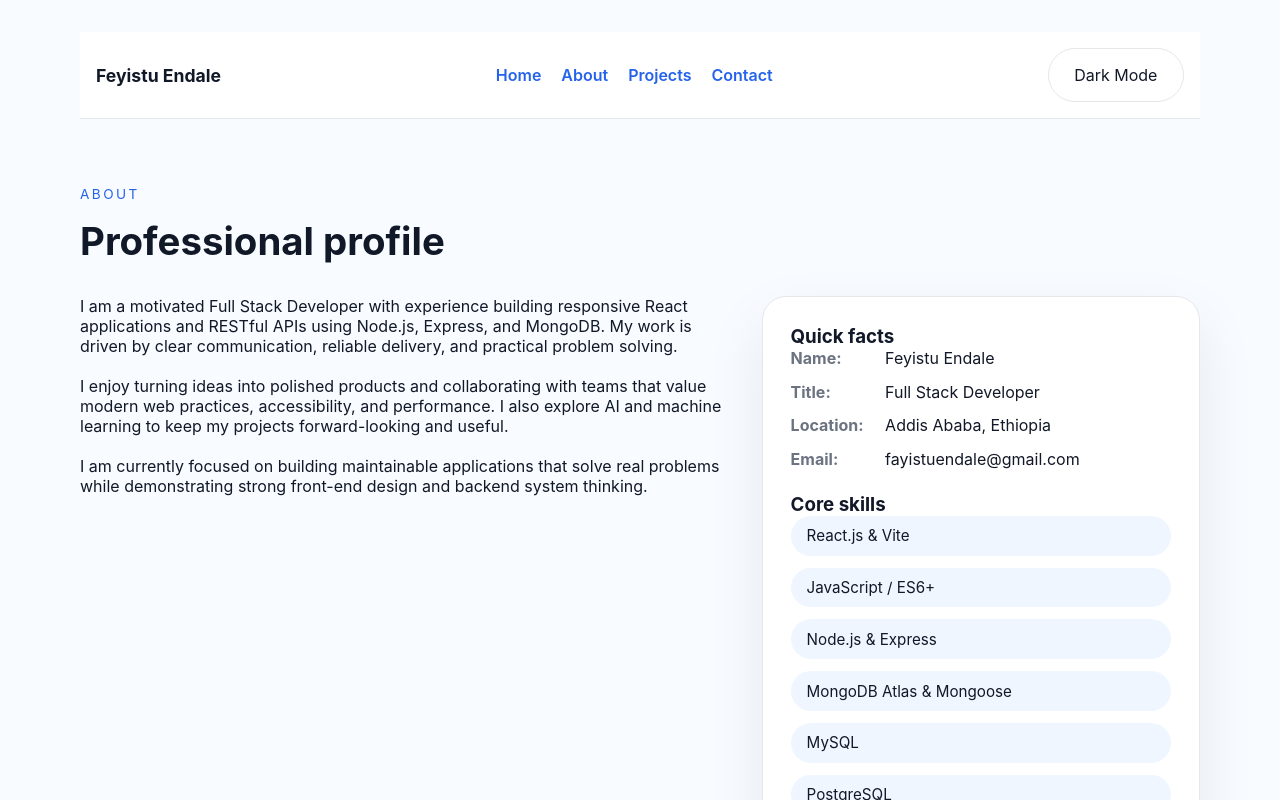
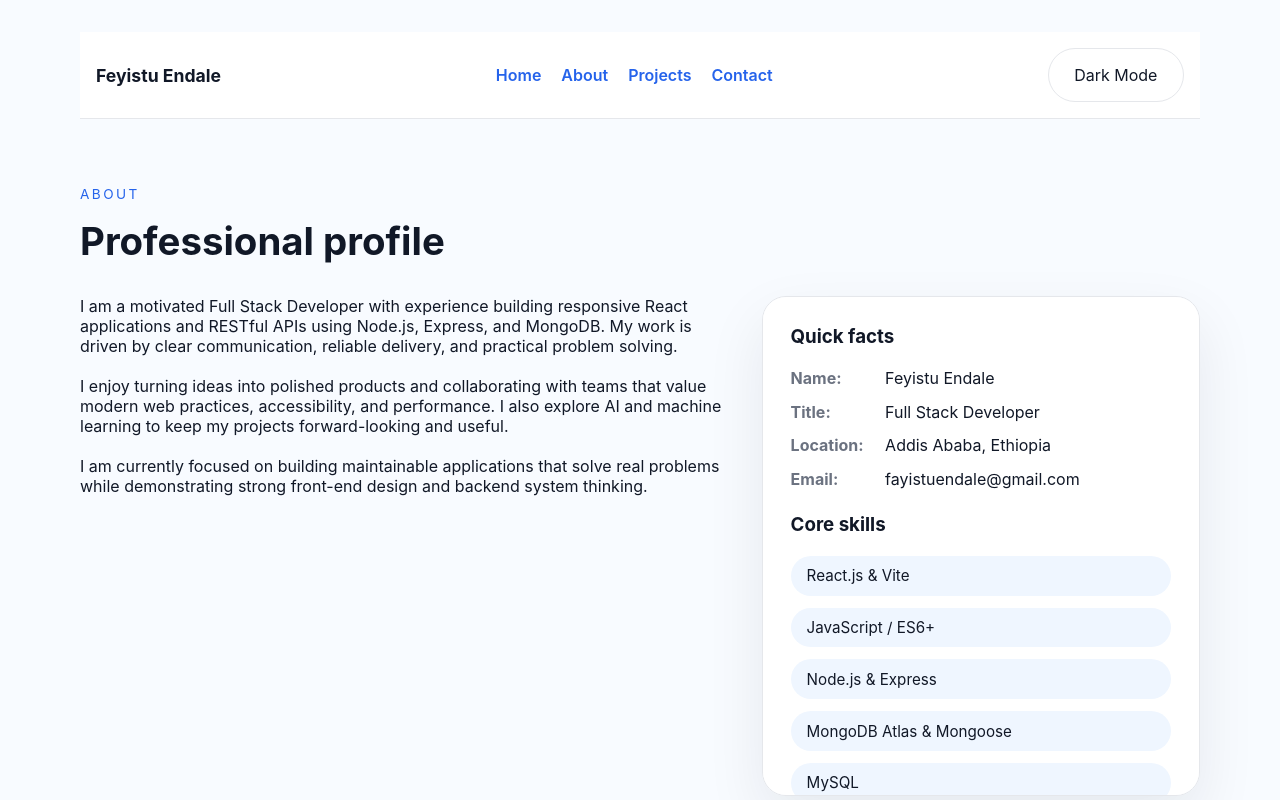
Before and after one commit to feyistu123/FUTURE_FS_01, a React (Vite) app in the folder frontend/: page /about in a window 1280 px wide. Shown: the top 800 px of the page. Built offline with nearby package versions, Linux system fonts and the light colour scheme.

Commit message:
make scrollable right section of about page

```diff
--- a/frontend/src/App.css
+++ b/frontend/src/App.css
@@ -270,10 +270,73 @@
   display: block;
 }
 
+/* Update the about-grid container */
 .about-grid {
+  display: grid;
   grid-template-columns: minmax(0, 1.2fr) minmax(280px, 0.8fr);
+  gap: 1.5rem;
+  margin-top: 2rem;
+  align-items: start; /* Align items at the top */
 }
 
+/* About copy (left side) - stays static */
+.about-copy {
+  position: sticky;
+  top: 2rem; /* Adjust based on your header height */
+  align-self: start;
+}
+
+/* About details (right side card) - becomes scrollable */
+.about-details {
+  background: var(--surface);
+  border-radius: 24px;
+  border: 1px solid var(--border);
+  box-shadow: var(--shadow);
+  padding: 1.75rem;
+  max-height: 500px; /* Set maximum height */
+  overflow-y: auto; /* Enable vertical scrolling */
+  scroll-behavior: smooth; /* Smooth scrolling */
+}
+
+/* Optional: Style the scrollbar for better appearance */
+.about-details::-webkit-scrollbar {
+  width: 6px;
+}
+
+.about-details::-webkit-scrollbar-track {
+  background: var(--surface-soft);
+  border-radius: 10px;
+}
+
+.about-details::-webkit-scrollbar-thumb {
+  background: var(--primary);
+  border-radius: 10px;
+}
+
+.about-details::-webkit-scrollbar-thumb:hover {
+  background: var(--primary-dark);
+}
+
+/* For Firefox */
+.about-details {
+  scrollbar-width: thin;
+  scrollbar-color: var(--primary) var(--surface-soft);
+}
+
+/* Responsive: On mobile, both sections stack */
+@media (max-width: 900px) {
+  .about-grid {
+    grid-template-columns: 1fr;
+  }
+
+  .about-copy {
+    position: static; /* Remove sticky on mobile */
+  }
+
+  .about-details {
+    max-height: 400px; /* Slightly smaller on mobile */
+  }
+}
 .profile-card,
 .home-details,
 .about-details,
--- a/frontend/src/pages/About.jsx
+++ b/frontend/src/pages/About.jsx
@@ -28,6 +28,7 @@ export default function About() {
         <aside className="about-details card">
           <div>
             <h3>Quick facts</h3>
+            <br />
             <ul>
               <li><strong>Name:</strong> {profile.name}</li>
               <li><strong>Title:</strong> {profile.title}</li>
@@ -38,6 +39,7 @@ export default function About() {
 
           <div className="about-skills">
             <h3>Core skills</h3>
+            <br />
             <div className="skill-list">
               {skills.map((skill) => (
                 <span key={skill}>{skill}</span>
```
